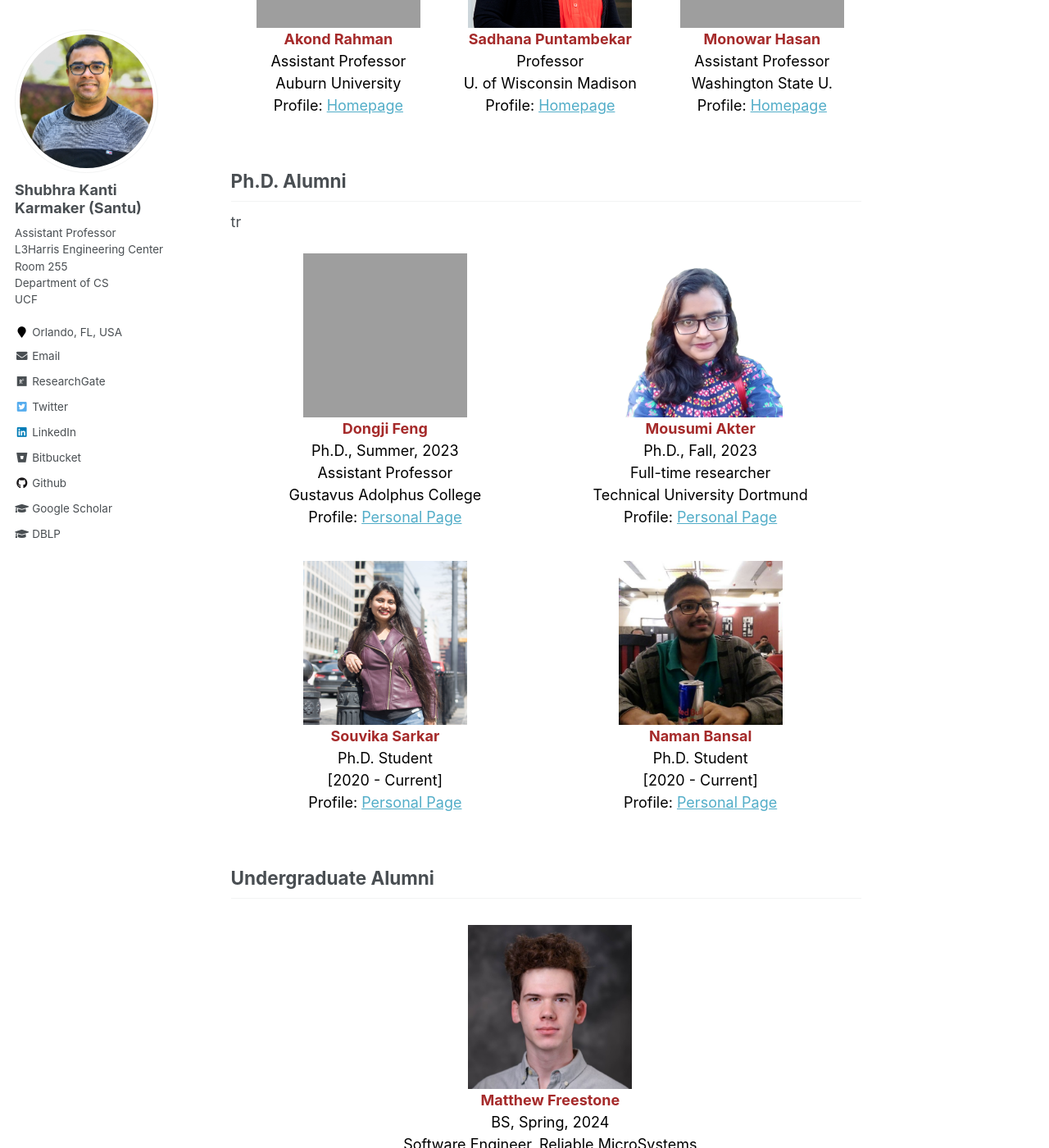
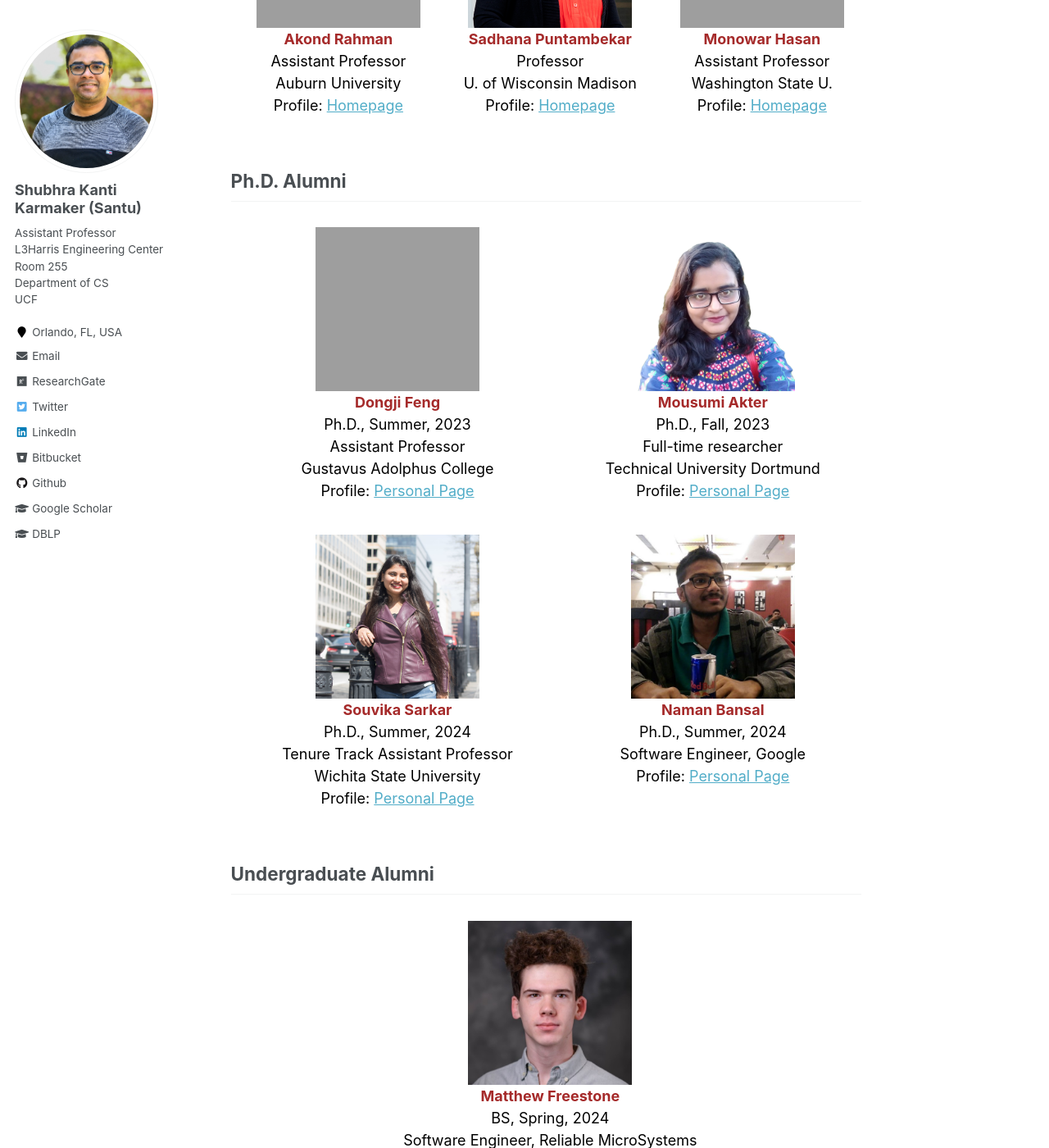
Before and after one commit to karmake2/karmake2.github.io, a Jekyll site: the page built from _pages/students.html, in a window 1280 px wide and 1400 px high, scrolled down 2025 px. Shown: the whole window at 82% size. Built offline with Jekyll 4.4.1, drawn with Linux system fonts in a browser that asks for light colours; grey boxes are pictures that could not be loaded.

Commit message:
Update students.html

```diff
--- a/_pages/students.html
+++ b/_pages/students.html
@@ -147,17 +147,18 @@ author_profile: true
 		<td class="table__tablenospace" align='center'><img src='/images/students/Souvika.png' style='height:200px;;width:200px'><br/>
 			<span style="color:black">
 				<font color="brown" ><b>Souvika Sarkar</b></font><br/>
-				Ph.D. Student <br/>
-				[2020 - Current]<br/>
+				Ph.D., Summer, 2024 <br/>
+				Tenure Track Assistant Professor<br/>
+				Wichita State University<br/>
 				Profile: <a href="https://souvika.github.io/" target="_blank">Personal Page</a></span></td>
 
 		<td class="table__tablenospace" align='center'><img src='/images/students/Naman.png' style='height:200px;;width:200px'><br/>
 			<span style="color:black">
 				<font color="brown" ><b>Naman Bansal</b></font><br/>
-				Ph.D. Student<br/>
-				[2020 - Current]<br/>
+				Ph.D., Summer, 2024 <br/>
+				Software Engineer, Google<br/>
 				Profile: <a href="https://bnaman50.github.io/" target="_blank">Personal Page</a></span></td>
-	</tr>tr
+	</tr>
 
 </table>
 
```
